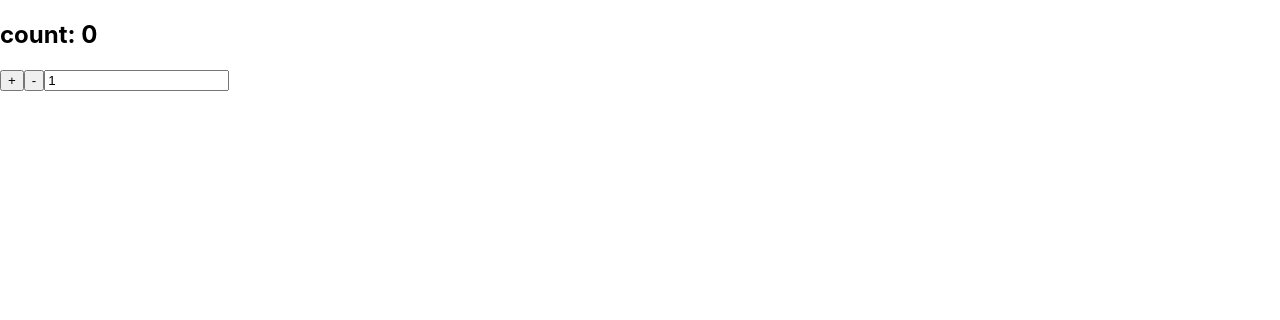
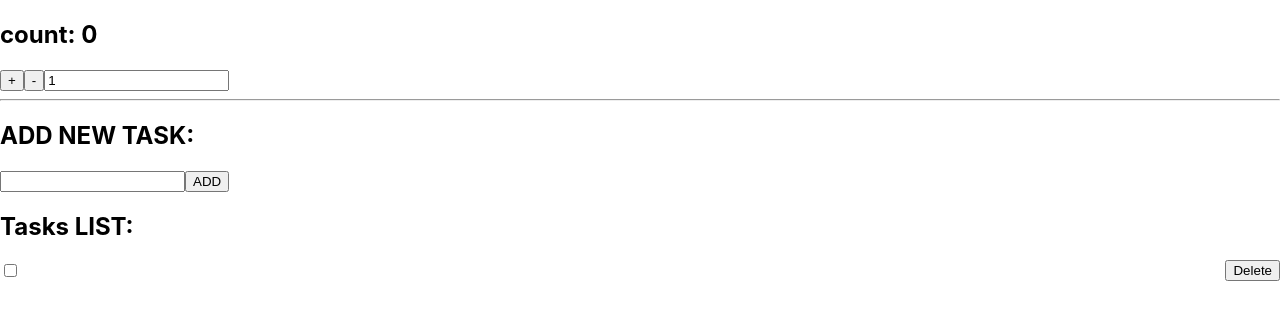
Before and after one commit to Solomii/fs-react-redux, a React (Create React App) app: page / in a window 1280 px wide. Shown: the top 320 px of the page. Built offline with nearby package versions, Linux system fonts and the light colour scheme.

Commit message:
Add todo list

```diff
--- a/package.json
+++ b/package.json
@@ -7,6 +7,7 @@
     "@testing-library/jest-dom": "^5.16.5",
     "@testing-library/react": "^13.4.0",
     "@testing-library/user-event": "^13.5.0",
+    "formik": "^2.2.9",
     "react": "^18.2.0",
     "react-dom": "^18.2.0",
     "react-redux": "^8.0.5",
--- a/src/App.js
+++ b/src/App.js
@@ -1,10 +1,13 @@
 import React from 'react';
 import Counter from './components/Counter';
+import Todo from './components/Todo';
 
 const App = () => {
   return (
     <>
       <Counter />
+      <hr/>
+      <Todo />
     </>
   );
 };
--- /dev/null
+++ b/src/components/Todo/index.js
@@ -0,0 +1,56 @@
+import React from 'react';
+import { useDispatch, useSelector } from 'react-redux';
+import { Formik, Form, Field } from 'formik';
+import { addTask, removeTask, setDoneTask } from '../../store/todoSlice';
+
+const Todo = () => {
+  const { tasks } = useSelector((state) => state.todo);
+  const dispatch = useDispatch();
+  const onSubmit = (values, formikBag) => {
+    if (values.text) {
+      dispatch(addTask({ text: values.text }));
+      formikBag.resetForm();
+    }
+  };
+  const handleDone = (id) => {
+    dispatch(setDoneTask({id}))
+  };
+  const handleDelete = (id) => {
+    dispatch(removeTask({id}))
+  };
+  return (
+    <section>
+      <h2>ADD NEW TASK: </h2>
+      <Formik initialValues={{ text: '' }} onSubmit={onSubmit}>
+        <Form>
+          <Field name="text" />
+          <input type="submit" value="ADD" />
+        </Form>
+      </Formik>
+      <h2>Tasks LIST: </h2>
+      {tasks.map(({ id, text, isDone }) => (
+        <article
+          key={id}
+          style={{
+            display: 'flex',
+          }}
+        >
+          <input
+            type="checkbox"
+            value={isDone}
+            checked={isDone}
+            onChange={() => handleDone(id)}
+          />
+          <h3 style={{ margin: 'auto' }}> {text} </h3>
+          <button
+            onClick={() => handleDelete(id)}
+          >
+            Delete
+          </button>
+        </article>
+      ))}
+    </section>
+  );
+};
+
+export default Todo;
--- a/src/store/index.js
+++ b/src/store/index.js
@@ -1,9 +1,11 @@
 import { configureStore } from '@reduxjs/toolkit';
 import countReducer from './countSlice';
+import todoReducer from "./todoSlice"
 
 const store = configureStore({
   reducer: {
     counter: countReducer,
+    todo: todoReducer,
   },
 });
 
--- /dev/null
+++ b/src/store/todoSlice.js
@@ -0,0 +1,37 @@
+import { createSlice } from '@reduxjs/toolkit';
+
+const todoSlice = createSlice({
+  name: 'todo',
+  initialState: {
+    tasks: [
+      {
+        id: Date.now() - 1,
+        content: 'test text',
+        isDone: false,
+      },
+    ],
+  },
+  reducers: {
+    addTask(state, action) {
+      const {payload:{text}}= action;
+      state.tasks.push({
+        id: Date.now(),
+        text,
+        isDone: false,
+      });
+    },
+    removeTask(state, action) {
+      const {payload:{id}}= action;
+      state.tasks = state.tasks.filter((task) => task.id !== id);
+    },
+    setDoneTask(state, action) {
+      const {payload:{id}}= action;
+      state.tasks = state.tasks.map((task) =>
+        task.id === id ? { ...task, isDone: !task.isDone } : task
+      );
+    },
+  },
+});
+
+export const {addTask, removeTask, setDoneTask} = todoSlice.actions;
+export default todoSlice.reducer;
```
Also changed, not shown: 1 other file (tests, documents, lock files or other folders).
